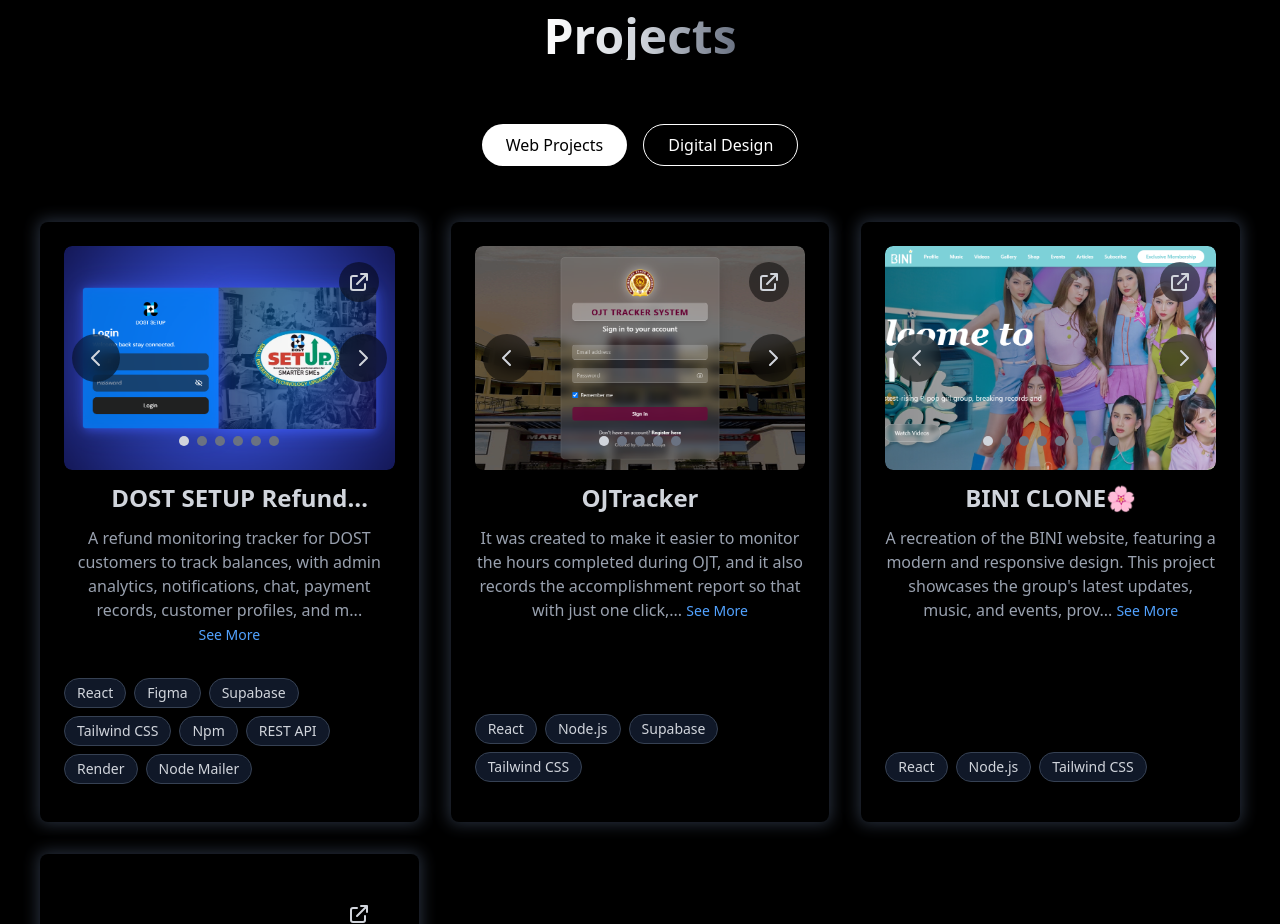
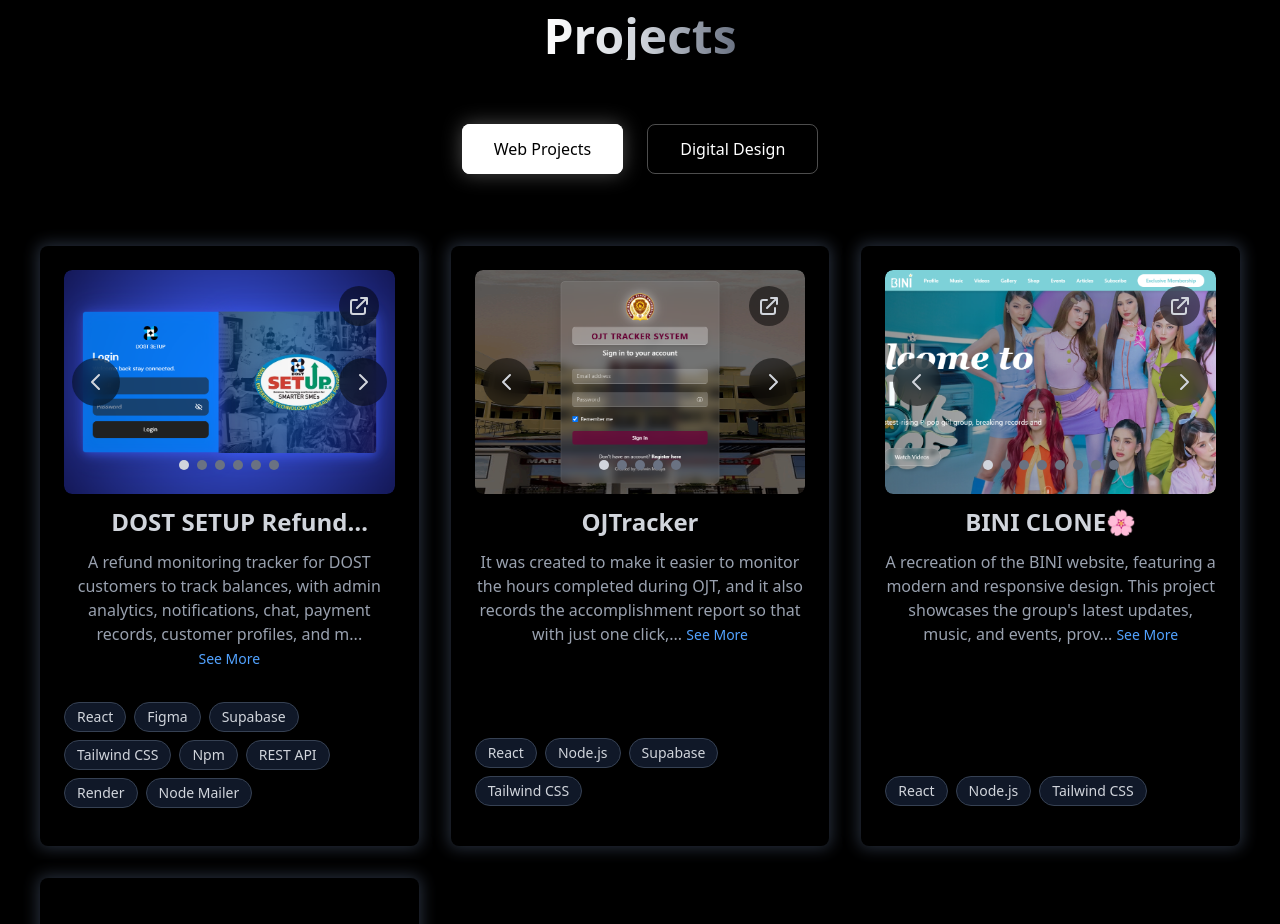
Before and after one commit to DarwinMelaya/My-Portfolio, a React (Vite) app in the folder frontend/: page / in a window 1280 px wide. Shown: the part 1940-2864 px from the top of the page. Built offline with nearby package versions, Linux system fonts and the light colour scheme.

Commit message:
Change the UI of Projects button

```diff
--- a/frontend/src/Layouts/Projects.jsx
+++ b/frontend/src/Layouts/Projects.jsx
@@ -17,26 +17,47 @@
         Projects
       </motion.h2>
 
-      <div className="flex justify-center gap-4 mb-8">
+      <div className="flex justify-center gap-6 mb-12">
         <button
-          className={`px-6 py-2 rounded-full ${
+          className={`relative px-8 py-3 rounded-lg font-medium transition-all duration-300 overflow-hidden group ${
             activeCategory === "web"
-              ? "bg-white text-black"
-              : "bg-transparent text-white border border-white"
+              ? "bg-white text-black shadow-[0_0_20px_rgba(255,255,255,0.3)]"
+              : "bg-transparent text-white border border-white/30 hover:border-white"
           }`}
           onClick={() => setActiveCategory("web")}
         >
-          Web Projects
+          <span className="relative z-10">Web Projects</span>
+          {activeCategory !== "web" && (
+            <div className="absolute inset-0 bg-gradient-to-r from-white/0 via-white/5 to-white/0 transform -translate-x-full group-hover:translate-x-full transition-transform duration-700" />
+          )}
+          {activeCategory === "web" && (
+            <motion.div
+              layoutId="activeTab"
+              className="absolute inset-0 bg-white"
+              transition={{ type: "spring", bounce: 0.2, duration: 0.6 }}
+            />
+          )}
         </button>
+
         <button
-          className={`px-6 py-2 rounded-full ${
+          className={`relative px-8 py-3 rounded-lg font-medium transition-all duration-300 overflow-hidden group ${
             activeCategory === "design"
-              ? "bg-white text-black"
-              : "bg-transparent text-white border border-white"
+              ? "bg-white text-black shadow-[0_0_20px_rgba(255,255,255,0.3)]"
+              : "bg-transparent text-white border border-white/30 hover:border-white"
           }`}
           onClick={() => setActiveCategory("design")}
         >
-          Digital Design
+          <span className="relative z-10">Digital Design</span>
+          {activeCategory !== "design" && (
+            <div className="absolute inset-0 bg-gradient-to-r from-white/0 via-white/5 to-white/0 transform -translate-x-full group-hover:translate-x-full transition-transform duration-700" />
+          )}
+          {activeCategory === "design" && (
+            <motion.div
+              layoutId="activeTab"
+              className="absolute inset-0 bg-white"
+              transition={{ type: "spring", bounce: 0.2, duration: 0.6 }}
+            />
+          )}
         </button>
       </div>
 
--- a/frontend/src/components/Modals/ImageModal.jsx
+++ b/frontend/src/components/Modals/ImageModal.jsx
@@ -23,18 +23,18 @@
         initial={{ opacity: 0 }}
         animate={{ opacity: 1 }}
         exit={{ opacity: 0 }}
-        className="fixed inset-0 bg-black bg-opacity-90 z-50 flex items-center justify-center"
+        className="fixed inset-0 bg-black/95 backdrop-blur-sm z-50 flex items-center justify-center"
         onClick={onClose}
       >
         <div className="relative w-full h-full flex items-center justify-center">
           <motion.img
             key={currentIndex}
-            initial={{ opacity: 0, scale: 0.8 }}
+            initial={{ opacity: 0, scale: 0.9 }}
             animate={{ opacity: 1, scale: 1 }}
-            transition={{ duration: 0.3 }}
+            transition={{ duration: 0.4, ease: "easeOut" }}
             src={images[currentIndex]}
             alt={`Full screen view ${currentIndex + 1}`}
-            className="max-h-[90vh] max-w-[90vw] object-contain"
+            className="max-h-[90vh] max-w-[90vw] object-contain rounded-lg shadow-2xl"
             onClick={(e) => e.stopPropagation()}
           />
 
@@ -45,7 +45,7 @@
                   e.stopPropagation();
                   prevImage();
                 }}
-                className="absolute left-4 top-1/2 -translate-y-1/2 bg-black/50 text-white p-4 rounded-full hover:bg-black/70"
+                className="absolute left-6 top-1/2 -translate-y-1/2 bg-black/70 text-white p-4 rounded-full hover:bg-black/90 transition-all duration-300 transform hover:scale-110"
               >
                 <svg
                   xmlns="http://www.w3.org/2000/svg"
@@ -67,7 +67,7 @@
                   e.stopPropagation();
                   nextImage();
                 }}
-                className="absolute right-4 top-1/2 -translate-y-1/2 bg-black/50 text-white p-4 rounded-full hover:bg-black/70"
+                className="absolute right-6 top-1/2 -translate-y-1/2 bg-black/70 text-white p-4 rounded-full hover:bg-black/90 transition-all duration-300 transform hover:scale-110"
               >
                 <svg
                   xmlns="http://www.w3.org/2000/svg"
@@ -89,7 +89,7 @@
 
           <button
             onClick={onClose}
-            className="absolute top-4 right-4 bg-black/50 text-white p-2 rounded-full hover:bg-black/70"
+            className="absolute top-6 right-6 bg-black/70 text-white p-3 rounded-full hover:bg-black/90 transition-all duration-300 transform hover:scale-110"
           >
             <svg
               xmlns="http://www.w3.org/2000/svg"
@@ -106,6 +106,14 @@
               />
             </svg>
           </button>
+
+          {images.length > 1 && (
+            <div className="absolute bottom-6 left-1/2 -translate-x-1/2 bg-black/70 px-4 py-2 rounded-full">
+              <span className="text-white/90 text-sm">
+                {currentIndex + 1} / {images.length}
+              </span>
+            </div>
+          )}
         </div>
       </motion.div>
     </AnimatePresence>
--- a/frontend/src/components/Projects/DigitalDesign.jsx
+++ b/frontend/src/components/Projects/DigitalDesign.jsx
@@ -79,10 +79,10 @@
   };
 
   return (
-    <div className="relative h-[600px]">
-      <div className="absolute -inset-0.5 bg-gray-700 rounded-lg opacity-75 blur"></div>
-      <div className="relative bg-black p-6 rounded-lg h-full flex flex-col">
-        <div className="relative overflow-hidden rounded-lg h-72 flex-shrink-0">
+    <div className="relative h-[600px] group">
+      <div className="absolute -inset-0.5 bg-gradient-to-br from-gray-600 to-gray-800 rounded-lg opacity-75 blur transition-opacity duration-300 group-hover:opacity-90"></div>
+      <div className="relative bg-black p-8 rounded-lg h-full flex flex-col">
+        <div className="relative overflow-hidden rounded-xl h-72 flex-shrink-0 ring-1 ring-gray-700">
           <motion.img
             key={currentImageIndex}
             initial={{ opacity: 0 }}
@@ -90,14 +90,14 @@
             transition={{ duration: 0.5 }}
             src={design.images[currentImageIndex]}
             alt={`${design.title} - Image ${currentImageIndex + 1}`}
-            className="w-full h-72 object-cover rounded-lg cursor-pointer"
+            className="w-full h-72 object-cover rounded-xl cursor-zoom-in transition-transform duration-300 group-hover:scale-105"
             onClick={() => setIsModalOpen(true)}
           />
           {design.images.length > 1 && (
             <>
               <button
                 onClick={prevImage}
-                className="absolute left-2 top-1/2 -translate-y-1/2 bg-black/50 text-gray-300 p-3 rounded-full backdrop-blur-sm"
+                className="absolute left-4 top-1/2 -translate-y-1/2 bg-black/60 text-white p-3 rounded-full backdrop-blur-sm opacity-0 group-hover:opacity-100 transition-opacity duration-300 hover:bg-black/80"
                 aria-label="Previous image"
               >
                 <svg
@@ -117,7 +117,7 @@
               </button>
               <button
                 onClick={nextImage}
-                className="absolute right-2 top-1/2 -translate-y-1/2 bg-black/50 text-gray-300 p-3 rounded-full backdrop-blur-sm"
+                className="absolute right-4 top-1/2 -translate-y-1/2 bg-black/60 text-white p-3 rounded-full backdrop-blur-sm opacity-0 group-hover:opacity-100 transition-opacity duration-300 hover:bg-black/80"
                 aria-label="Next image"
               >
                 <svg
@@ -135,15 +135,15 @@
                   />
                 </svg>
               </button>
-              <div className="absolute bottom-6 left-1/2 -translate-x-1/2 flex gap-2">
+              <div className="absolute bottom-4 left-1/2 -translate-x-1/2 flex gap-2 opacity-0 group-hover:opacity-100 transition-opacity duration-300">
                 {design.images.map((_, index) => (
                   <button
                     key={index}
                     onClick={() => setCurrentImageIndex(index)}
-                    className={`w-2.5 h-2.5 rounded-full ${
+                    className={`w-2 h-2 rounded-full transition-all duration-300 ${
                       currentImageIndex === index
-                        ? "bg-gray-300"
-                        : "bg-gray-500"
+                        ? "bg-white scale-125"
+                        : "bg-gray-500 hover:bg-gray-400"
                     }`}
                     aria-label={`Go to image ${index + 1}`}
                   />
@@ -153,29 +153,29 @@
           )}
         </div>
 
-        <div className="flex flex-col h-full mt-4">
-          <h3 className="text-2xl font-bold text-gray-300 line-clamp-1">
+        <div className="flex flex-col h-full mt-6">
+          <h3 className="text-2xl font-bold text-white tracking-tight line-clamp-1">
             {design.title}
           </h3>
-          <div className="flex-grow overflow-y-auto">
-            <p className={`text-gray-400 mb-4`}>
+          <div className="flex-grow overflow-y-auto mt-2">
+            <p className={`text-gray-300 mb-4 leading-relaxed`}>
               {isExpanded
                 ? design.description
                 : `${design.description.slice(0, 150)}... `}
               <button
                 onClick={() => setIsExpanded(!isExpanded)}
-                className="text-blue-400 hover:text-blue-300 text-sm font-medium inline"
+                className="text-gray-400 hover:text-white text-sm font-medium inline transition-colors duration-300"
               >
                 {isExpanded ? "See Less" : "See More"}
               </button>
             </p>
           </div>
-          <div className="mt-auto">
+          <div className="mt-auto pt-4 border-t border-gray-800">
             <div className="flex flex-wrap gap-2">
               {design.tools.map((tool, index) => (
                 <span
                   key={index}
-                  className="bg-gray-900 px-3 py-1 rounded-full text-sm font-medium text-gray-300 border border-gray-700"
+                  className="bg-gray-900/50 px-4 py-1.5 rounded-full text-sm font-medium text-gray-200 border border-gray-700/50 backdrop-blur-sm"
                 >
                   {tool}
                 </span>
```
